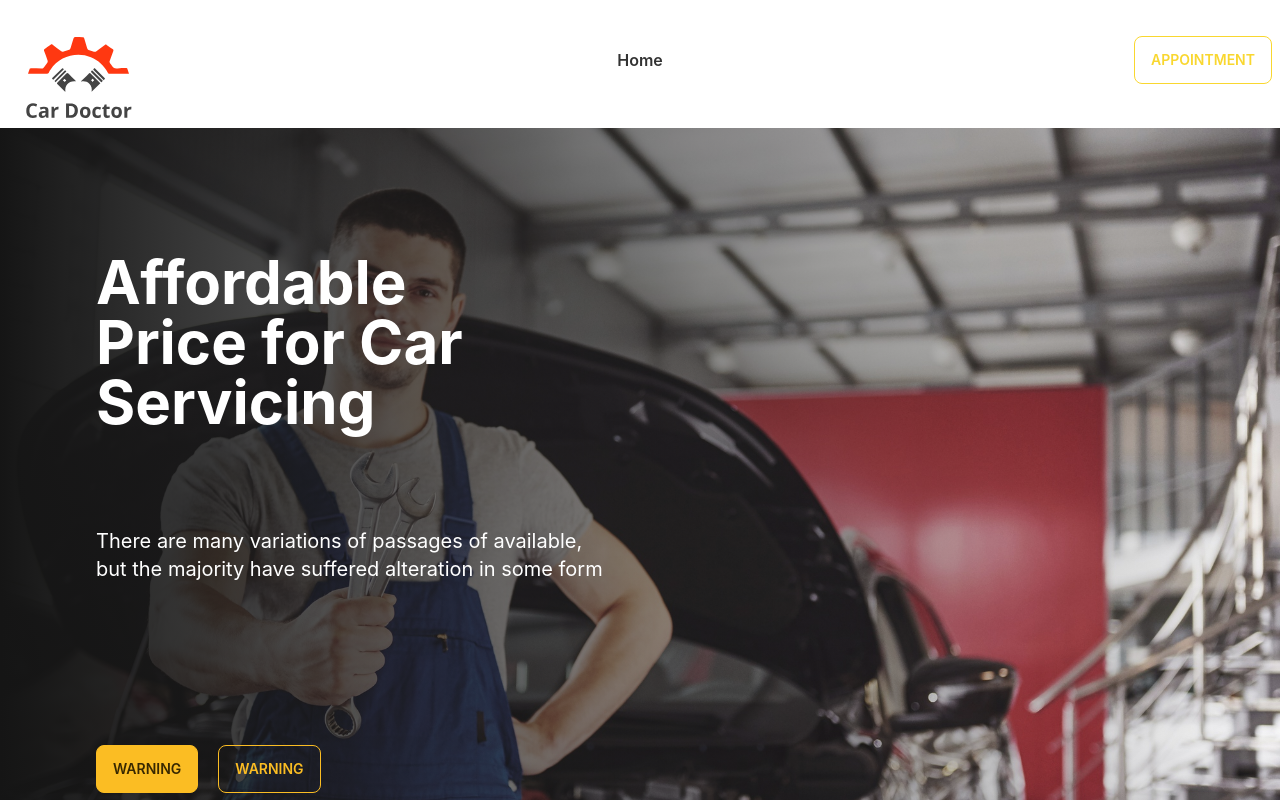
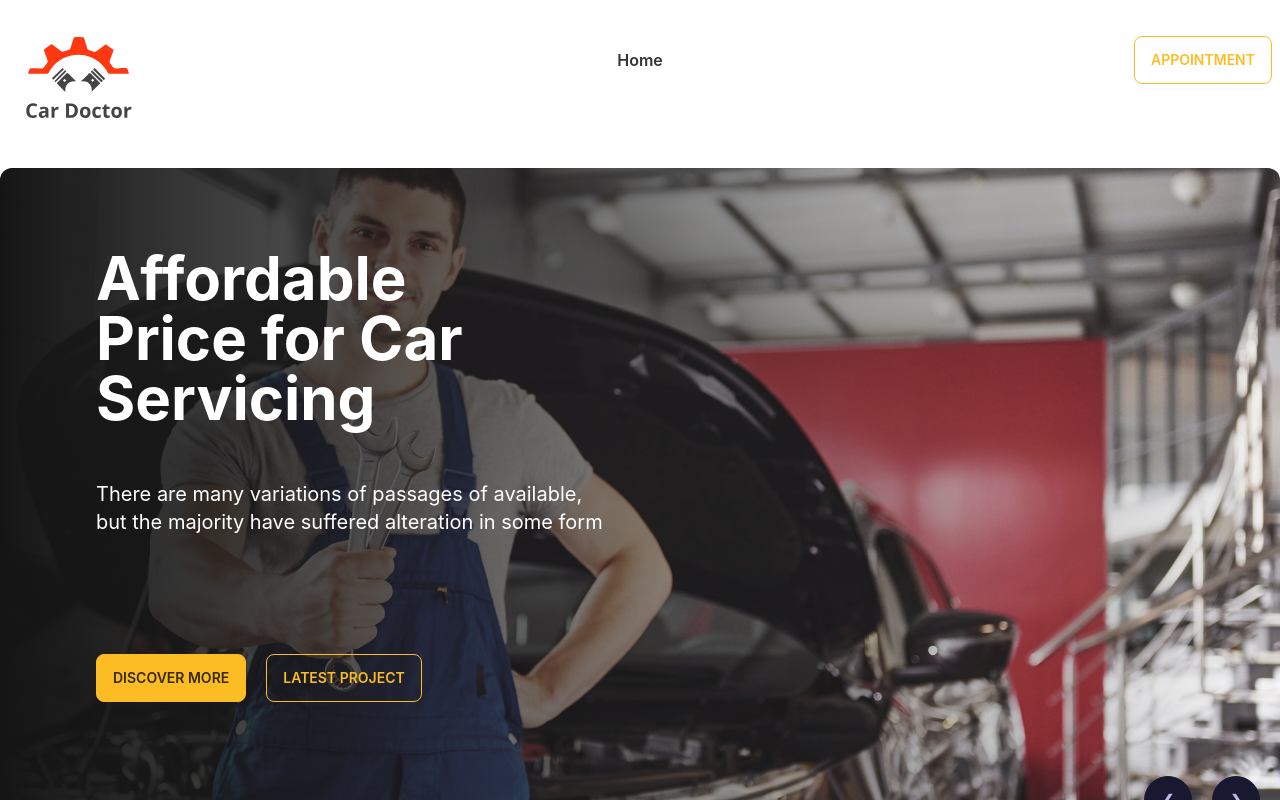
Before and after one commit to ShamimaNasrin/genius-car-client, a React (Create React App) app: page / in a window 1280 px wide. Shown: the top 800 px of the page. Built offline with nearby package versions, Linux system fonts and the light colour scheme.

Commit message:
banner complete

```diff
--- a/public/index.html
+++ b/public/index.html
@@ -1,5 +1,5 @@
 <!DOCTYPE html>
-<html lang="en">
+<html lang="en"  data-theme="bumblebee">
   <head>
     <meta charset="utf-8" />
     <link rel="icon" href="%PUBLIC_URL%/favicon.ico" />
--- a/src/App.js
+++ b/src/App.js
@@ -4,7 +4,7 @@ import router from './Router/Routes/Routes';
 
 function App() {
   return (
-    <div className='mx-auto max-w-screen-xl' data-theme="bumblebee">
+    <div className='mx-auto max-w-screen-xl'>
       <RouterProvider router={router}></RouterProvider>
     </div>
   );
--- a/src/Pages/Home/Banner/Banner.css
+++ /dev/null
@@ -1,10 +0,0 @@
-.carousel-img:after {
-    content:'';
-    position:absolute;
-    left:0;
-    top:0;
-    width:100%;
-    height:100%;
-    display:inline-block;
-    background: linear-gradient(to right,  #151515 0%,rgba(21, 21, 21, 0) 100%); /* W3C */
-  }
--- a/src/Pages/Home/Banner/Banner.js
+++ b/src/Pages/Home/Banner/Banner.js
@@ -5,7 +5,6 @@ import img3 from '../../../assets/images/banner/3.jpg';
 import img4 from '../../../assets/images/banner/4.jpg';
 import img5 from '../../../assets/images/banner/5.jpg';
 import img6 from '../../../assets/images/banner/6.jpg';
-import './Banner.css';
 import BannerItem from './BannerItem';
 
 const Banner = () => {
@@ -49,7 +48,7 @@ const Banner = () => {
         }
     ]
     return (
-        <div className="carousel w-full">
+        <div className="carousel w-full  py-10">
             {
                 bannerData.map(slide => <BannerItem
                     key={slide.id}
@@ -57,13 +56,6 @@ const Banner = () => {
                 ></BannerItem>)
             }
 
-            {/* <div id="slide3" className="carousel-item relative w-full">
-                <img src={img3} className="w-full" />
-                <div className="absolute flex justify-between transform -translate-y-1/2 left-5 right-5 top-1/2">
-                    <a href="#slide2" className="btn btn-circle">❮</a>
-                    <a href="#slide4" className="btn btn-circle">❯</a>
-                </div>
-            </div> */}
         </div>
     );
 };
--- /dev/null
+++ b/src/Pages/Home/Banner/BannerItem.css
@@ -0,0 +1,23 @@
+.carousel-container {
+  height: 85vh;
+}
+.carousel-img{
+  height: auto;
+  width: 100%;
+}
+.carousel-container img {
+  height: 100%;
+  object-fit: cover;
+}
+
+.carousel-img:after {
+  content: '';
+  position: absolute;
+  left: 0;
+  top: 0;
+  width: 100%;
+  height: 100%;
+  display: inline-block;
+  border-radius: 12px;
+  background: linear-gradient(to right, #151515 0%, rgba(21, 21, 21, 0) 100%);
+}
--- a/src/Pages/Home/Banner/BannerItem.js
+++ b/src/Pages/Home/Banner/BannerItem.js
@@ -1,11 +1,12 @@
 import React from 'react';
+import './BannerItem.css';
 
 const BannerItem = ({ slide }) => {
     const { image, prev, next, id } = slide;
     return (
-        <div id={`slide${id}`} className="carousel-item relative w-full">
+        <div id={`slide${id}`} className="carousel-item relative w-full carousel-container">
             <div className='carousel-img'>
-                <img src={image} alt="" className="w-full" />
+                <img src={image} alt="" className="w-full rounded-xl" />
             </div>
             <div className="absolute flex justify-end transform -translate-y-1/2 left-24 top-1/4">
                 <h1 className='text-6xl font-bold text-white'>
@@ -18,8 +19,8 @@ const BannerItem = ({ slide }) => {
                 <p className='text-xl text-white'>There are many variations of passages of  available, but the majority have suffered alteration in some form</p>
             </div>
             <div className="absolute flex justify-start transform -translate-y-1/2 w-2/5 left-24 top-3/4">
-                <button className="btn btn-warning mr-5">Warning</button>
-                <button className="btn btn-outline btn-warning">Warning</button>
+                <button className="btn btn-warning mr-5">Discover More</button>
+                <button className="btn btn-outline btn-warning">Latest Project</button>
             </div>
             <div className="absolute flex justify-end transform -translate-y-1/2 left-5 right-5 bottom-0">
                 <a href={`#slide${prev}`} className="btn btn-circle mr-5">❮</a>
--- a/src/Pages/Shared/Header/Header.js
+++ b/src/Pages/Shared/Header/Header.js
@@ -28,7 +28,7 @@ const Header = () => {
                     </ul>
                 </div>
                 <div className="navbar-end">
-                    <button className="btn btn-outline btn-secondary">Appointment</button>
+                    <button className="btn btn-outline btn-warning">Appointment</button>
                 </div>
             </div>
         </div>
```
